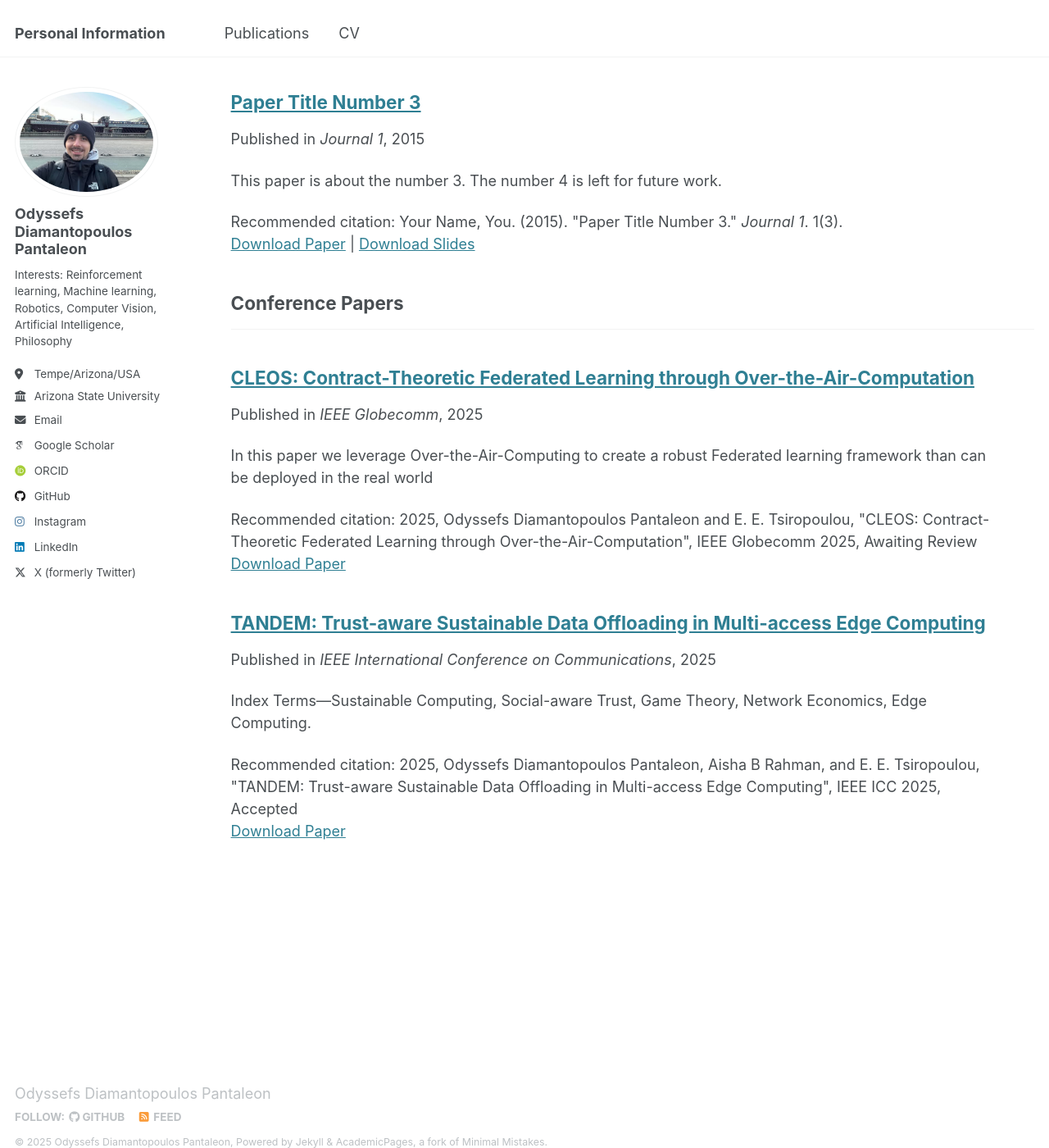
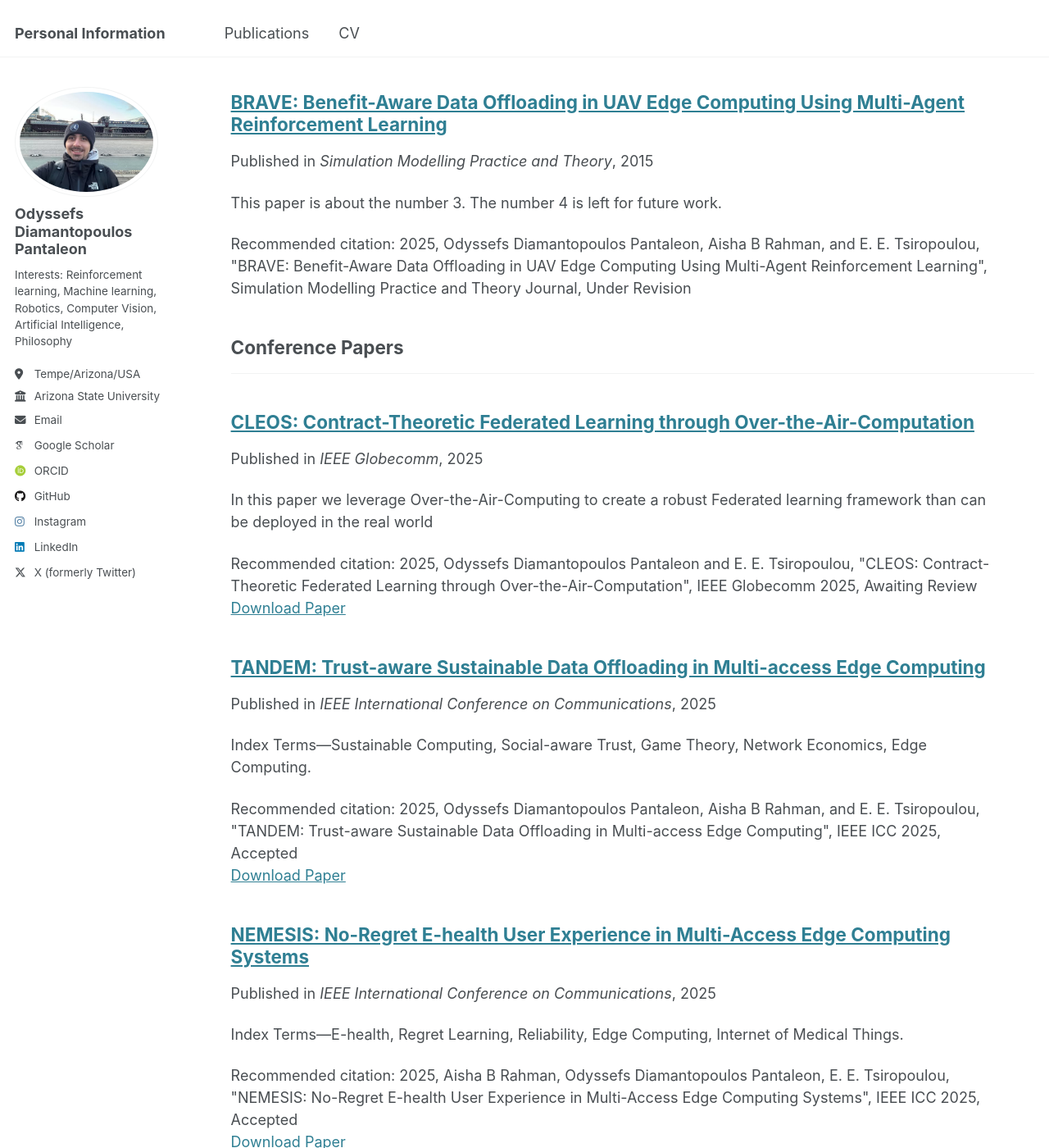
Before and after one commit to gody10/gody10.github.io, a Jekyll site: the page built from _pages/publications.html, in a window 1280 px wide and 1400 px high, scrolled down 200 px. Shown: the whole window at 82% size. Built offline with Jekyll 4.4.1, drawn with Linux system fonts in a browser that asks for light colours; some web fonts are replaced.

Commit message:
Publications

```diff
--- a/_publications/2015-10-01-paper-title-number-3.md
+++ /dev/null
@@ -1,14 +0,0 @@
----
-title: "Paper Title Number 3"
-collection: publications
-category: manuscripts
-permalink: /publication/2015-10-01-paper-title-number-3
-excerpt: 'This paper is about the number 3. The number 4 is left for future work.'
-date: 2015-10-01
-venue: 'Journal 1'
-slidesurl: 'http://academicpages.github.io/files/slides3.pdf'
-paperurl: 'http://academicpages.github.io/files/paper3.pdf'
-citation: 'Your Name, You. (2015). &quot;Paper Title Number 3.&quot; <i>Journal 1</i>. 1(3).'
----
-
-The contents above will be part of a list of publications, if the user clicks the link for the publication than the contents of section will be rendered as a full page, allowing you to provide more information about the paper for the reader. When publications are displayed as a single page, the contents of the above "citation" field will automatically be included below this section in a smaller font.
--- /dev/null
+++ b/_publications/brave.md
@@ -0,0 +1,12 @@
+---
+title: "BRAVE: Benefit-Aware Data Offloading in UAV Edge Computing Using Multi-Agent Reinforcement Learning"
+collection: publications
+category: manuscripts
+permalink: /publication/brave
+excerpt: 'This paper is about the number 3. The number 4 is left for future work.'
+date: 2015-10-01
+venue: 'Simulation Modelling Practice and Theory'
+slidesurl:
+paperurl:
+citation: '2025, Odyssefs Diamantopoulos Pantaleon, Aisha B Rahman, and E. E. Tsiropoulou, "BRAVE: Benefit-Aware Data Offloading in UAV Edge Computing Using Multi-Agent Reinforcement Learning", Simulation Modelling Practice and Theory Journal, Under Revision'
+---
--- a/_publications/cleos.md
+++ b/_publications/cleos.md
@@ -2,7 +2,7 @@
 title: "CLEOS: Contract-Theoretic Federated Learning through Over-the-Air-Computation"
 collection: publications
 category: conferences
-permalink: /publication/2024-02-17-paper-title-number-4
+permalink: /publication/cleos
 excerpt: 'In this paper we leverage Over-the-Air-Computing to create a robust Federated learning framework than can be deployed in the real world'
 date: 2025-03-01
 venue: 'IEEE Globecomm'
--- /dev/null
+++ b/_publications/nemesis.md
@@ -0,0 +1,31 @@
+---
+title: "NEMESIS: No-Regret E-health User Experience in Multi-Access Edge Computing Systems"
+collection: publications
+category: conferences
+permalink: /publication/nemesis
+excerpt: 'Index Terms—E-health, Regret Learning, Reliability, Edge Computing, Internet of Medical Things.'
+date: 2025-01-10
+venue: 'IEEE International Conference on Communications'
+paperurl: 'http://gody10.github.io/files/nemesis.pdf'
+citation: '2025, Aisha B Rahman, Odyssefs Diamantopoulos Pantaleon, E. E. Tsiropoulou, "NEMESIS: No-Regret E-health User Experience in Multi-Access Edge Computing Systems", IEEE ICC 2025, Accepted'
+---
+The rapid growth of data and computing needs
+in the Internet of Medical Things (IoMT) necessitates efficient
+mechanisms for optimizing the resource management in e-health
+applications. This paper presents the NEMESIS framework,
+which enables the users to determine their optimal Multi-Access
+Edge Computing (MEC) server selection and data offloading
+strategies by considering the reliability of the MEC servers
+based on individual interactions and shared user experiences.
+A comprehensive system model is introduced that defines the
+users’ interactions, the data offloading processes, and the impact
+of various IoMT devices, along with a novel utility function that
+evaluates the tradeoffs in the MEC server selection and task
+offloading. Additionally, a reliability model is proposed that in-
+corporates the direct user interactions and their peers evaluations
+of the MEC servers’ computing services, while a regret learning
+mechanism is designed to optimize the users’ strategies under
+varying information scenarios. The results demonstrate that
+the NEMESIS framework operates efficiently in real-time and
+outperforms state-of-the-art scheduling and offloading schemes
+in terms of latency and energy consumption.
```
